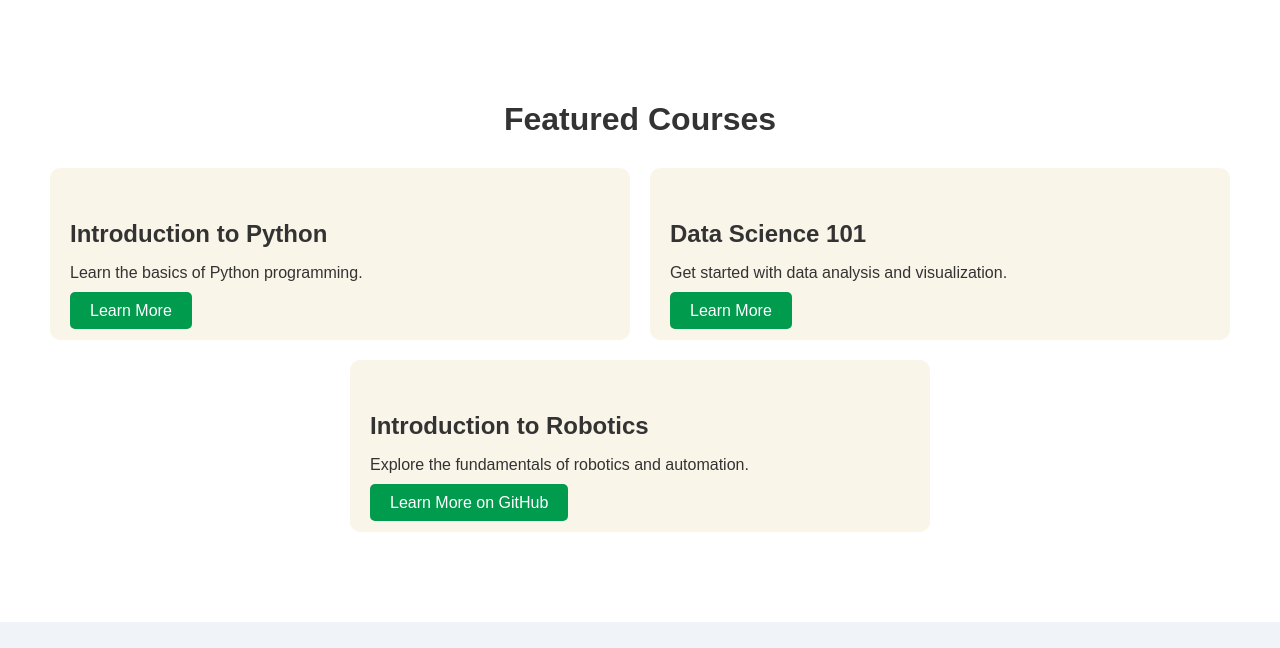
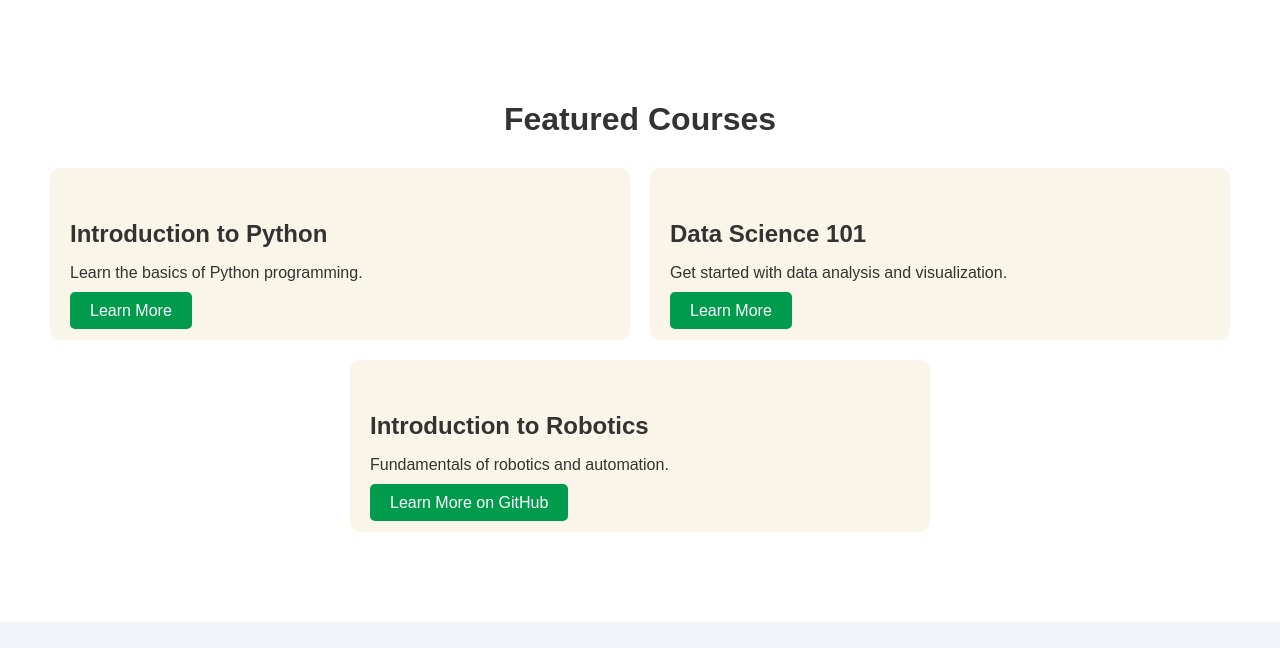
Before and after one commit to swalehmwadime/STEM-eLearning, a Flask app: page / in a window 1280 px wide. Shown: the part 512-1160 px from the top of the page. Run offline with Flask 2, Linux system fonts and the light colour scheme.

```diff
--- a/app/templates/index.html
+++ b/app/templates/index.html
@@ -53,7 +53,7 @@
             </div>
             <div class="course-card">
                 <h4>Introduction to Robotics</h4>
-                <p>Explore the fundamentals of robotics and automation.</p>
+                <p>Fundamentals of robotics and automation.</p>
                 <a href="https://github.com/swalehmwadime/IOT-Robotics-projects" target="_blank" class="btn-secondary">Learn More on GitHub</a>
             </div>
 
```
